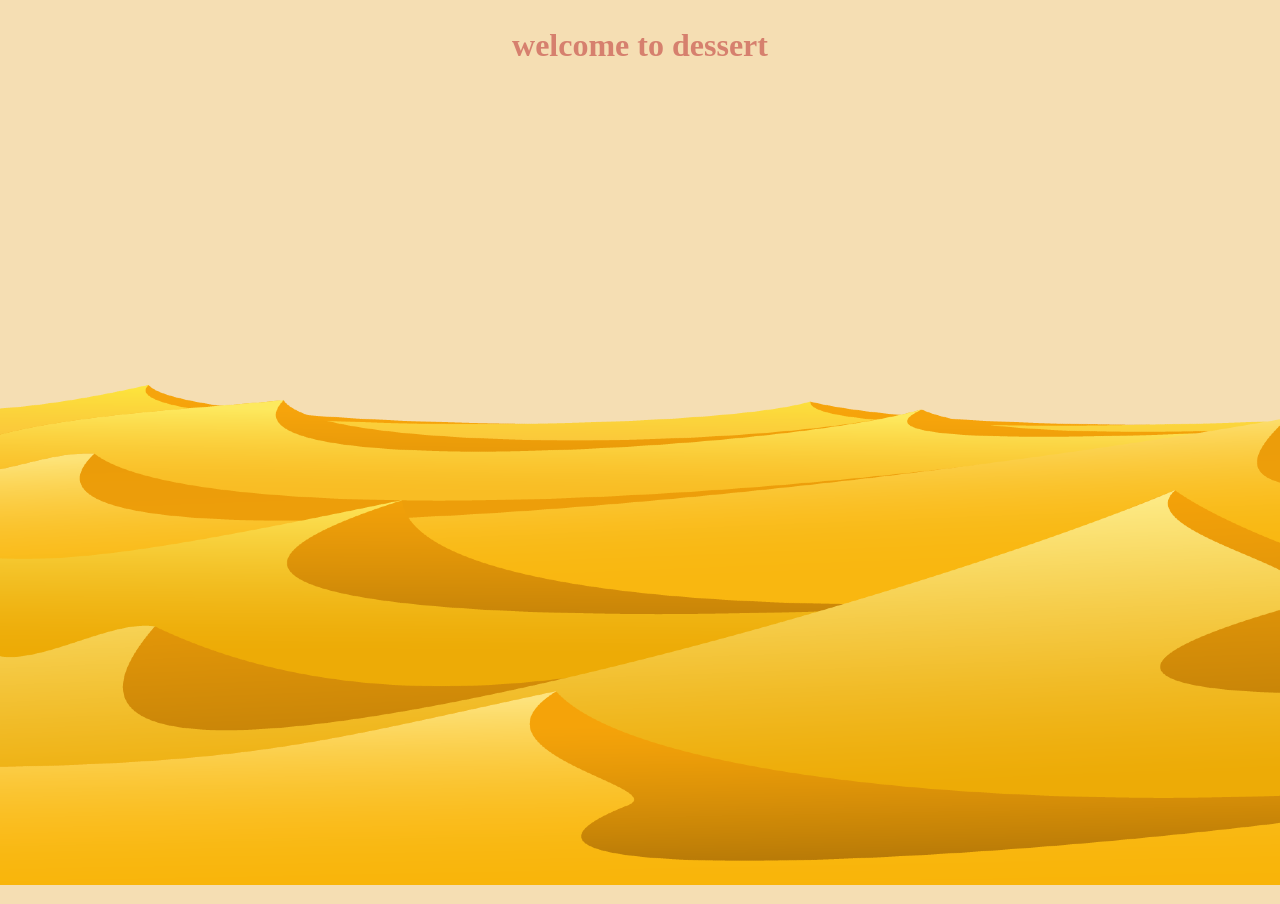
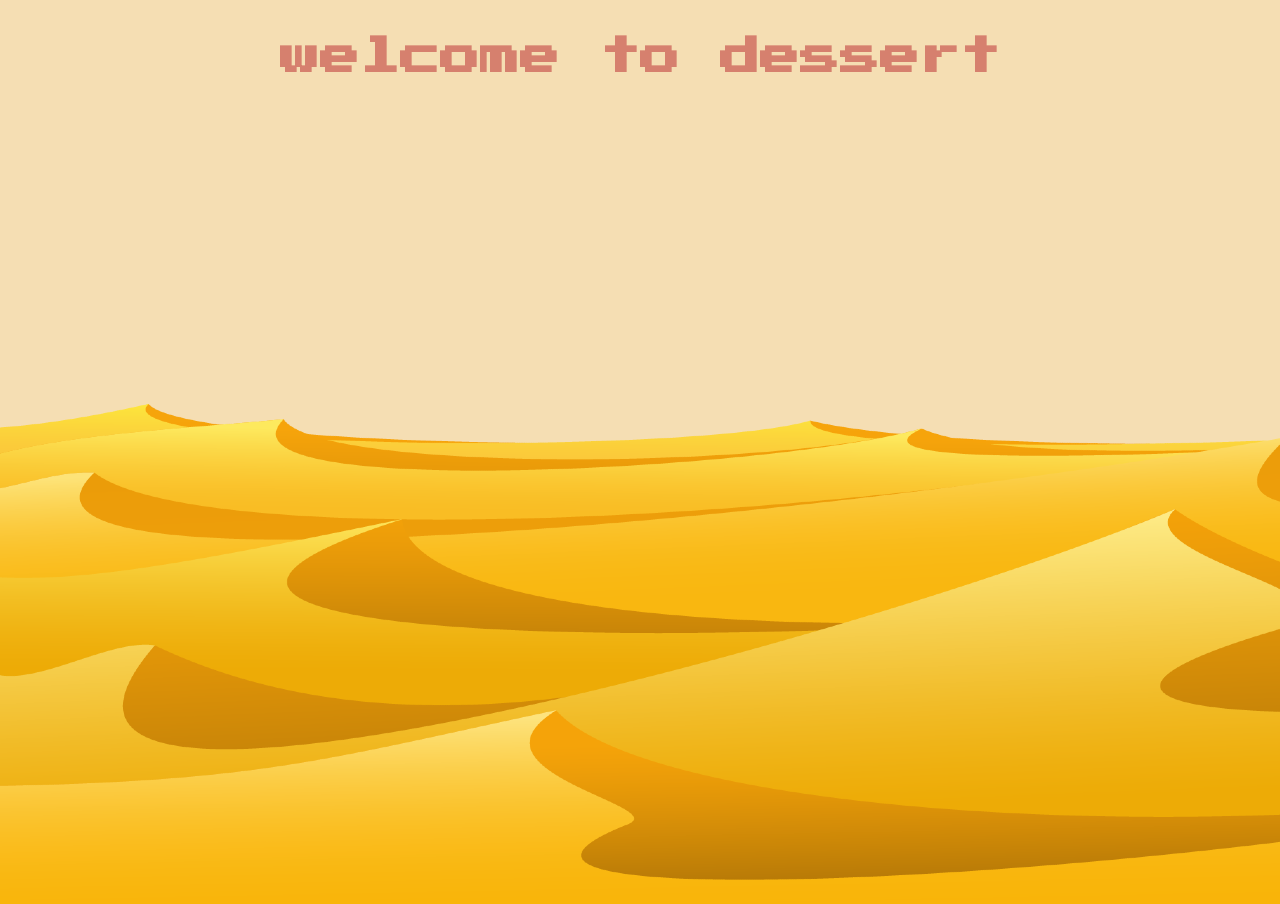
Before and after one commit to heejukim-developer/game, a plain HTML site: page dino/index.html in a window 1280 px wide. Shown: the top 904 px of the page. Drawn offline with Linux system fonts and the light colour scheme.

Commit message:
헤더 추가

```diff
--- a/dino/1.css
+++ b/dino/1.css
@@ -2,6 +2,7 @@ body{
     width: auto;
     height: 500px;
     background-color:wheat;
+    font-family: 'Press Start 2P', cursive;
 }
 .background{
     justify-content: center;
@@ -12,5 +13,6 @@ h1{
     color:red;
     text-align: center;
     line-height: 1.5;
+    font-size: 40px;
 
 }
--- a/dino/index.html
+++ b/dino/index.html
@@ -4,6 +4,9 @@
     <meta charset="UTF-8">
     <title>Document</title>
     <link href="1.css" rel="stylesheet" />
+    <link rel="preconnect" href="https://fonts.googleapis.com">
+<link rel="preconnect" href="https://fonts.gstatic.com" crossorigin>
+<link href="https://fonts.googleapis.com/css2?family=Press+Start+2P&display=swap" rel="stylesheet">
 
 </head>
 <body>
```
